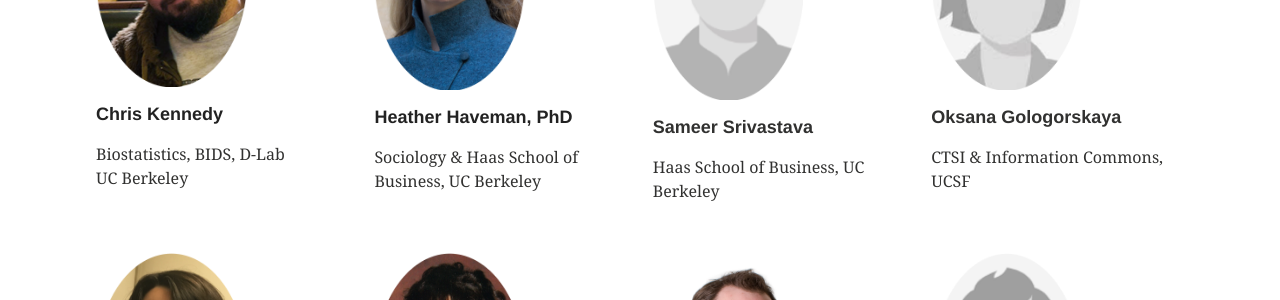
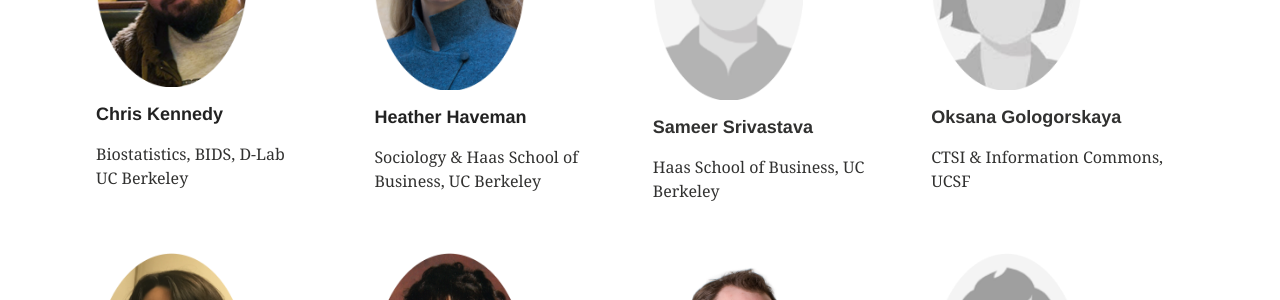
Before and after one commit to TextXD/textxd.github.io, a Jekyll site: the page built from team/index.md, in a window 1280 px wide. Shown: the part 394-694 px from the top of the page. Built offline with Jekyll 4.4.1, drawn with Linux system fonts in a browser that asks for light colours.

Commit message:
Update index.md

```diff
--- a/team/index.md
+++ b/team/index.md
@@ -15,7 +15,7 @@ Meet the TextXD Organizing Team – an interdisciplinary mix of thinkers, makers
 
 <div class="tile">
   <img class='center-block' src="{{ site.baseurl }}/images/HeatherHaveman.png" style="width: 150px;"/>
-  <h2 class="post-title center-block"><a href="http://www.heatherhaveman.net"> Heather Haveman, PhD</a></h2>
+  <h2 class="post-title center-block"><a href="http://www.heatherhaveman.net"> Heather Haveman</a></h2>
   <p class="post-excerpt"> Sociology & Haas School of Business, UC Berkeley</p>
 </div><!-- /.tile -->
 
```
